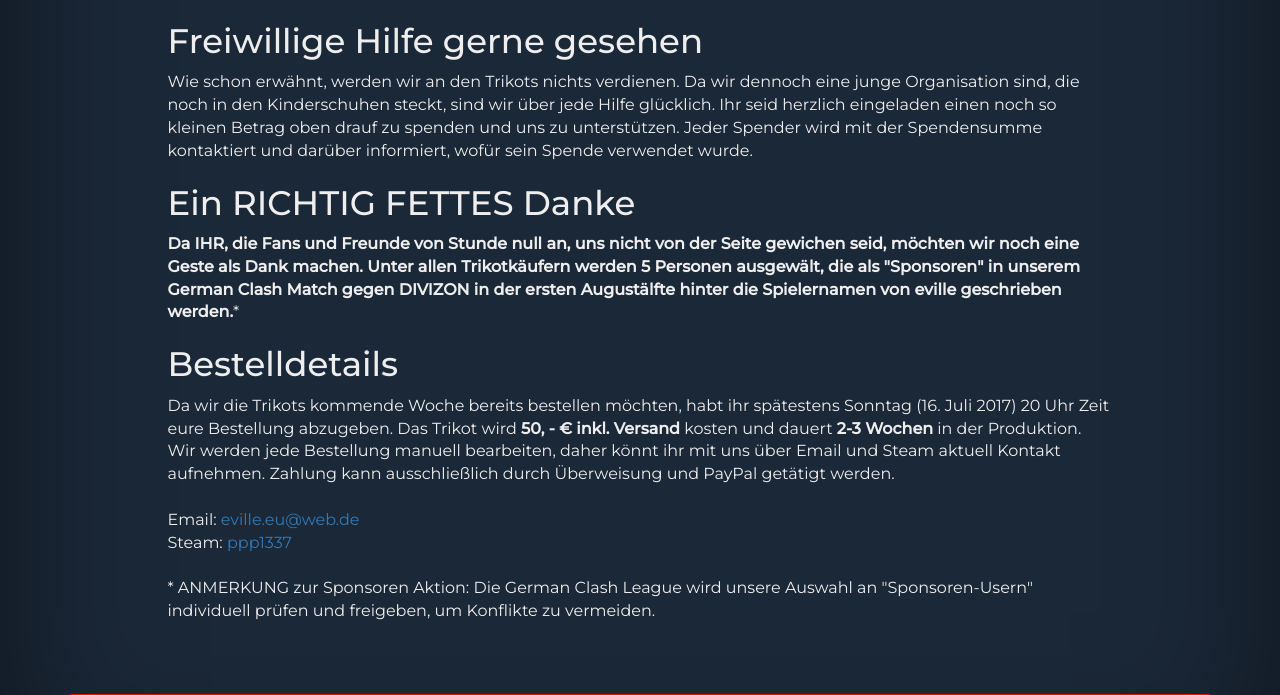
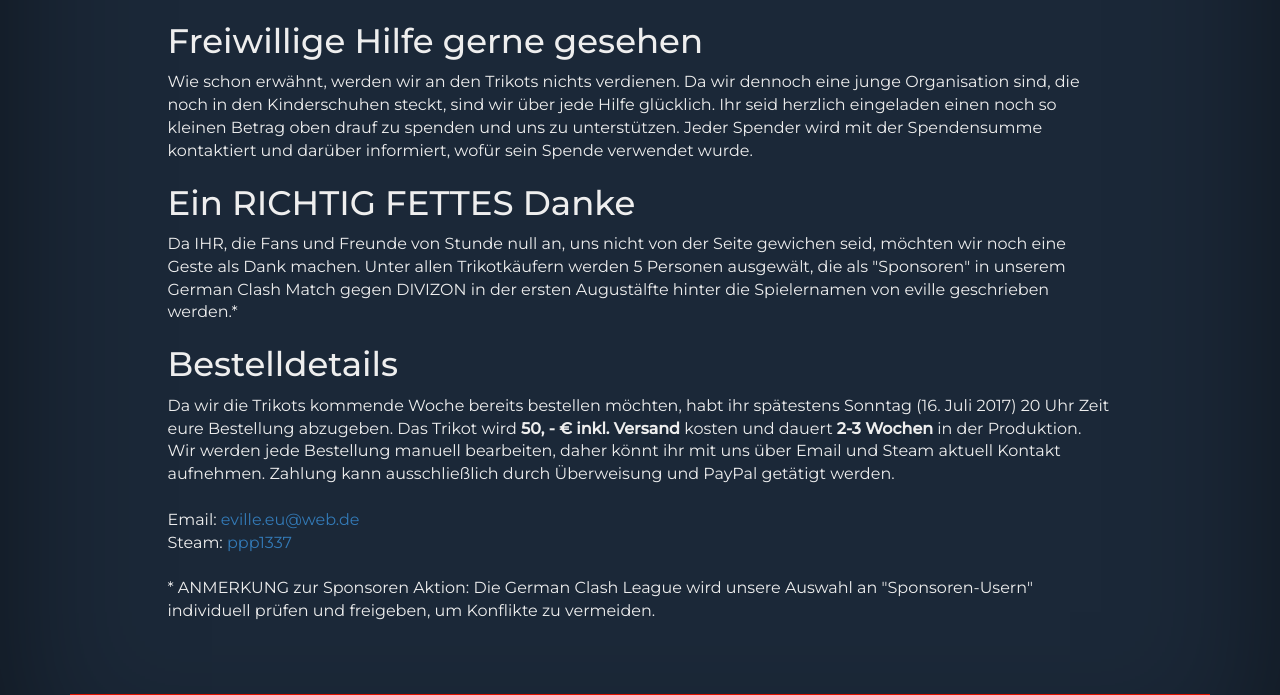
Before and after one commit to Evillegg/Evillegg.github.io, a plain HTML site: page jersey.html in a window 1280 px wide. Shown: the part 1383-2078 px from the top of the page. Drawn offline with Linux system fonts and the light colour scheme.

Commit message:
Update jersey.html

```diff
--- a/jersey.html
+++ b/jersey.html
@@ -42,7 +42,7 @@
                 Das Design unserer Trikots wurde gestern fertiggestellt und wir konnten es kaum erwarten es mit euch zu teilen.
                 Die Bestellung für unsere Spieler wird in der kommenden Woche aufgegeben und möchten euch die Chance geben mitzumachen.
                 Ihr könnt unter die Ersten gehören, die ein eville Trikot zu Hause haben und könnt uns damit dann auf Offline Events bald
-                besuchen kommen. (Hoffentlich..... :D )
+                besuchen kommen. (Hoffentlich..... ;) )
 
                <h2>Bekomme dein Trikot zum günstigsten Preis </h2>
                Da nur der harte Kern um eville herum ein Trikot bestellen wird, wollen wir die Kosten so niedrig wie möglich halten.
@@ -57,9 +57,9 @@
                 darüber informiert, wofür sein Spende verwendet wurde.
 
                 <h2>Ein RICHTIG FETTES Danke</h2>
-                <b>Da IHR, die Fans und Freunde von Stunde null an, uns nicht von der Seite gewichen seid, möchten wir noch eine
+                Da IHR, die Fans und Freunde von Stunde null an, uns nicht von der Seite gewichen seid, möchten wir noch eine
                    Geste als Dank machen. Unter allen Trikotkäufern werden 5 Personen ausgewält, die als "Sponsoren" in unserem
-                   German Clash Match gegen DIVIZON in der ersten Augustälfte hinter die Spielernamen von eville geschrieben werden.</b>*
+                   German Clash Match gegen DIVIZON in der ersten Augustälfte hinter die Spielernamen von eville geschrieben werden.*
 
               <h2>Bestelldetails</h2>
               Da wir die Trikots kommende Woche bereits bestellen möchten, habt ihr spätestens Sonntag (16. Juli 2017) 20 Uhr Zeit eure
```
